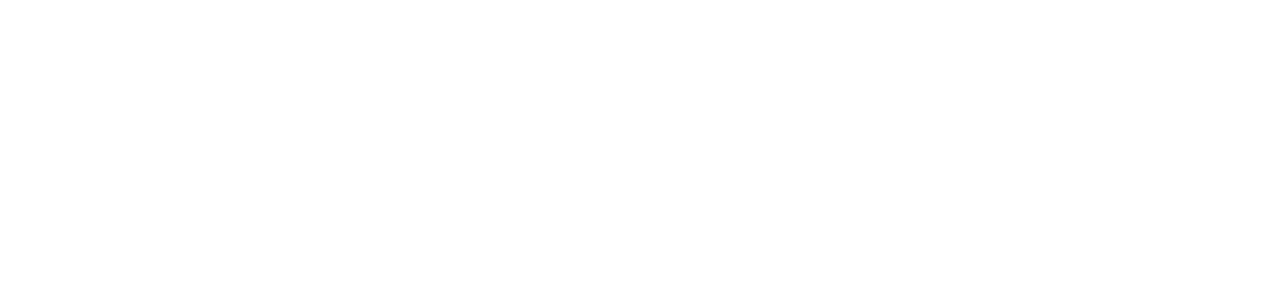
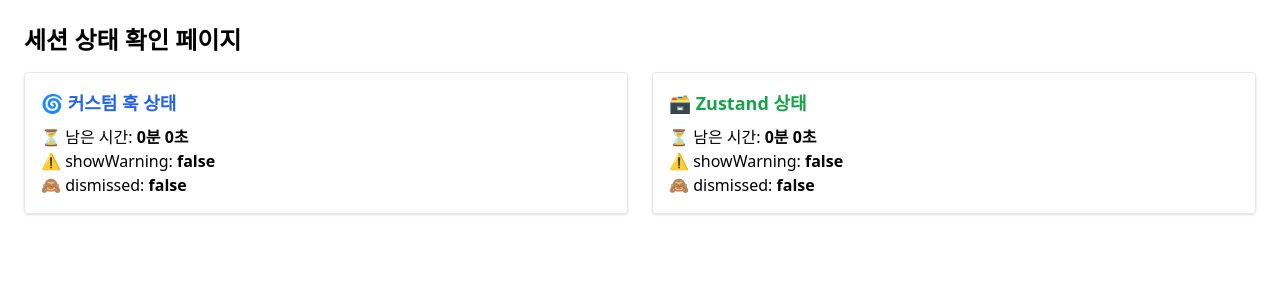
Before and after one commit to Young-Hyun-Ham/chatbot-sample, a React (Vite) app in the folder frontend/: page /test in a window 1280 px wide. Before the commit this address had no page. Shown: the top 300 px of the page. Built offline with nearby package versions, Linux system fonts and the light colour scheme.

Commit message:
세션 상태 확인 페이지 추가

```diff
--- a/frontend/src/App.tsx
+++ b/frontend/src/App.tsx
@@ -6,6 +6,8 @@
 
 import { useAuthStore } from './store/authStore';
 import { useEffect } from 'react';
+import TestPage from './pages/TestPage';
+import { useSessionStore } from './store/useSessionStore';
 
 const useRestoreAuth = () => {
   const { login } = useAuthStore();
@@ -25,12 +27,22 @@
   // 커스텀 훅을 사용하여 로그인 상태를 복원
   // useRestoreAuth();
 
+  /* zustand store */
+  const {
+    startTimer,
+  } = useSessionStore();
+
+  useEffect(() => {
+    startTimer();
+  }, []);
+
   return (
     <BrowserRouter>
       <Routes>
         <Route path="/" element={<Navigate to="/auth/login" replace />} />
         <Route path="/auth/login" element={<Login />} />
         <Route path="/auth/register" element={<Register />} />
+        <Route path="/test" element={<TestPage />} />
         <Route
           path="/main"
           element={
--- a/frontend/src/hooks/useSessionTimer.ts
+++ b/frontend/src/hooks/useSessionTimer.ts
@@ -15,6 +15,7 @@
   const navigate = useNavigate();
 
   // 로그인 시간 불러오기 (초기 1회)
+  // localStorage를 통해 로그인 시간을 불러와 상태를 초기화 하므로 커스텀 훅을 사용 해도 시간은 초기화 되지 않음.
   useEffect(() => {
     const loginTime = localStorage.getItem('auth_login_time');
     if (loginTime) {
@@ -68,6 +69,7 @@
   return {
     remainingTime,
     showWarning,
+    dismissed,
     extendSession,
     dismissWarning,
   };
--- a/frontend/src/pages/Main.tsx
+++ b/frontend/src/pages/Main.tsx
@@ -2,32 +2,22 @@
 import { useSessionTimer } from '../hooks/useSessionTimer'; // custom hook
 import { useSessionStore } from '../store/useSessionStore'; // zustand store
 import { useEffect } from 'react';
+import { useNavigate } from 'react-router-dom';
 
 const Main = () => {
 
   // NOTE: 세션 타이머를 관리하는 방법을 선택할 수 있습니다.
   // 타이머 관리 custom hook과 zustand store 중 하나를 선택하여 사용
-  /* custom hook
+  /* custom hook */
   const {
     remainingTime,
     showWarning,
+    dismissed,
     extendSession,
     dismissWarning,
   } = useSessionTimer();
-*/
-  /* zustand store */
-  const {
-    remainingTime,
-    showWarning,
-    extendSession,
-    dismissWarning,
-    startTimer,
-  } = useSessionStore();
 
-  useEffect(() => {
-    startTimer();
-  }, []);
-
+  // const navigate = useNavigate(); // ✅ React Router의 SPA 방식 사용
 
   const formatTime = (ms: number) => {
     const sec = Math.floor(ms / 1000);
@@ -39,6 +29,14 @@
   return (
     <div className="flex flex-col h-screen">
       <header className="bg-gray-100 p-4 text-center text-sm h-[10%] flex items-center justify-center shadow">
+        &nbsp;|&nbsp;
+        <span onClick={() => {
+          window.location.href = '/test'; // zustand store 사용 시
+          // navigate('/test'); // React Router의 SPA 방식으로 페이지 이동
+        }}>
+          페이지이동
+        </span>
+        &nbsp;|&nbsp;
         세션 남은 시간: <span className="font-bold ml-2">{formatTime(remainingTime)}</span>
         <button
           onClick={() => {
@@ -55,7 +53,7 @@
       </main>
 
       {/* 경고 모달 */}
-      {showWarning && (
+      {showWarning && !dismissed && (
         <div className="fixed inset-0 bg-black bg-opacity-50 flex items-center justify-center z-50">
             <div className="bg-white p-6 rounded shadow-md text-center max-w-sm w-full">
             <h2 className="text-xl font-semibold mb-2 text-red-600">⚠️ 세션 만료 경고</h2>
--- /dev/null
+++ b/frontend/src/pages/TestPage.tsx
@@ -0,0 +1,52 @@
+import { useEffect } from 'react';
+import { useSessionTimer } from '../hooks/useSessionTimer'; // 커스텀 훅
+import { useSessionStore } from '../store/useSessionStore'; // zustand store
+
+const formatTime = (ms: number) => {
+  const sec = Math.floor(ms / 1000);
+  const min = Math.floor(sec / 60);
+  const remainSec = sec % 60;
+  return `${min}분 ${remainSec}초`;
+};
+
+const TestPage = () => {
+  // 커스텀 훅 상태
+  const {
+    remainingTime: hookRemaining,
+    showWarning: hookWarning,
+    dismissed: hookDismissed,
+  } = useSessionTimer();
+
+  // zustand 상태
+  const {
+    remainingTime: storeRemaining,
+    showWarning: storeWarning,
+    dismissed: storeDismissed,
+  } = useSessionStore();
+
+  return (
+    <div className="p-6">
+      <h1 className="text-2xl font-bold mb-4">세션 상태 확인 페이지</h1>
+
+      <div className="grid grid-cols-2 gap-6">
+        {/* 커스텀 훅 상태 */}
+        <div className="border p-4 rounded shadow">
+          <h2 className="text-lg font-semibold mb-2 text-blue-600">🌀 커스텀 훅 상태</h2>
+          <p>⏳ 남은 시간: <strong>{formatTime(hookRemaining)}</strong></p>
+          <p>⚠️ showWarning: <strong>{hookWarning.toString()}</strong></p>
+          <p>🙈 dismissed: <strong>{hookDismissed.toString()}</strong></p>
+        </div>
+
+        {/* zustand 상태 */}
+        <div className="border p-4 rounded shadow">
+          <h2 className="text-lg font-semibold mb-2 text-green-600">🗃️ Zustand 상태</h2>
+          <p>⏳ 남은 시간: <strong>{formatTime(storeRemaining)}</strong></p>
+          <p>⚠️ showWarning: <strong>{storeWarning.toString()}</strong></p>
+          <p>🙈 dismissed: <strong>{storeDismissed.toString()}</strong></p>
+        </div>
+      </div>
+    </div>
+  );
+};
+
+export default TestPage;
```
